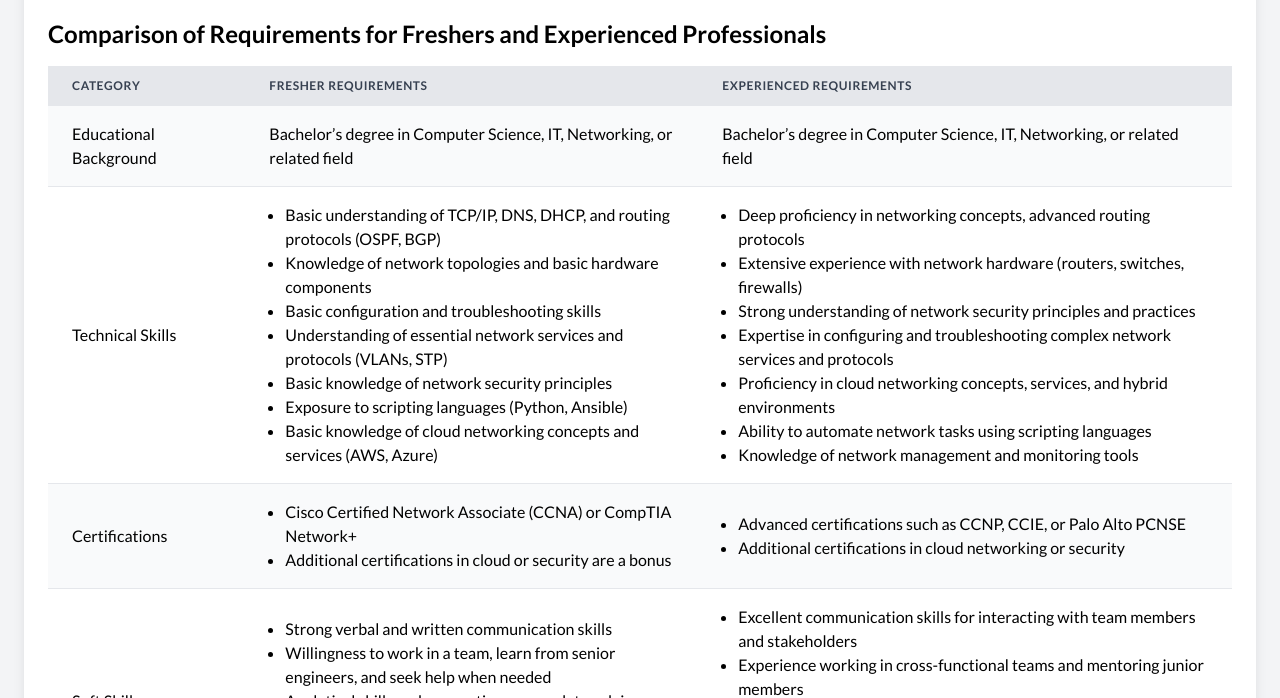
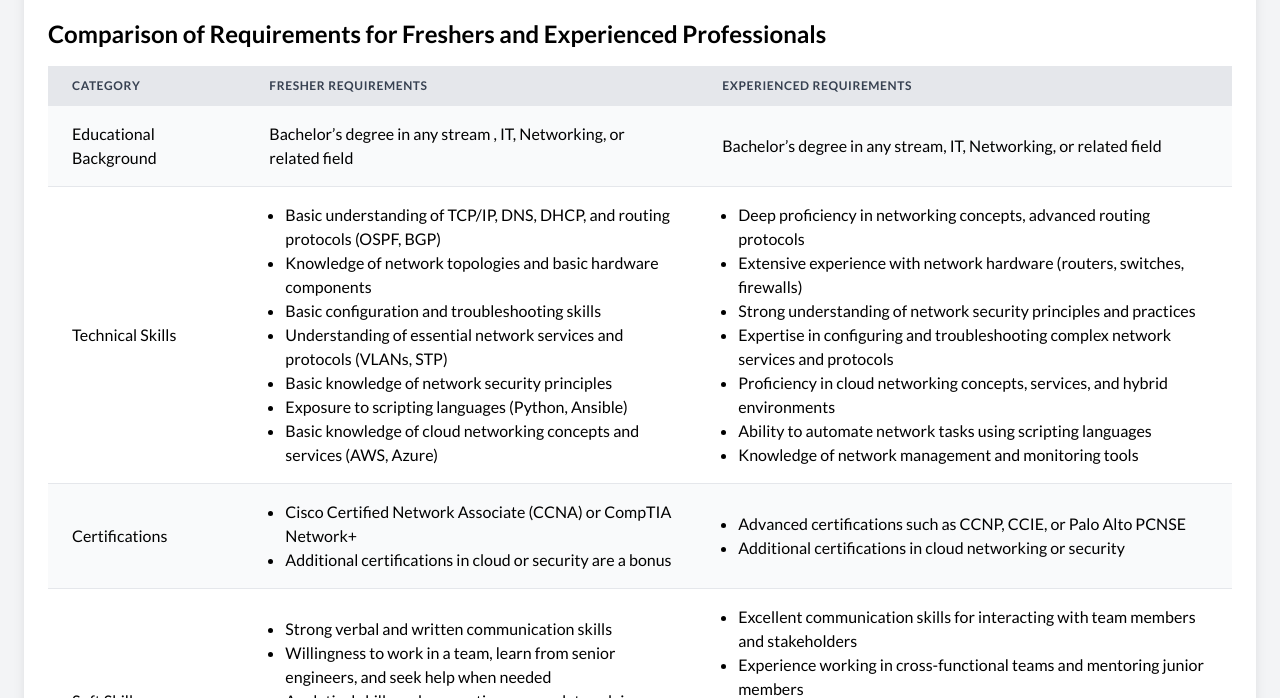
Before and after one commit to vikasswaminh/placement, a plain HTML site: page employersdemand.html in a window 1280 px wide. Shown: the part 98-796 px from the top of the page. Drawn offline with nearby package versions, Linux system fonts and the light colour scheme.

Commit message:
Update employersdemand.html

```diff
--- a/employersdemand.html
+++ b/employersdemand.html
@@ -31,8 +31,8 @@
                     <tbody>
                         <tr class="bg-gray-50">
                             <td class="py-4 px-6 border-b border-gray-200">Educational Background</td>
-                            <td class="py-4 px-6 border-b border-gray-200">Bachelor’s degree in Computer Science, IT, Networking, or related field</td>
-                            <td class="py-4 px-6 border-b border-gray-200">Bachelor’s degree in Computer Science, IT, Networking, or related field</td>
+                            <td class="py-4 px-6 border-b border-gray-200">Bachelor’s degree in any stream , IT, Networking, or related field</td>
+                            <td class="py-4 px-6 border-b border-gray-200">Bachelor’s degree in any stream, IT, Networking, or related field</td>
                         </tr>
                         <tr>
                             <td class="py-4 px-6 border-b border-gray-200">Technical Skills</td>
```
